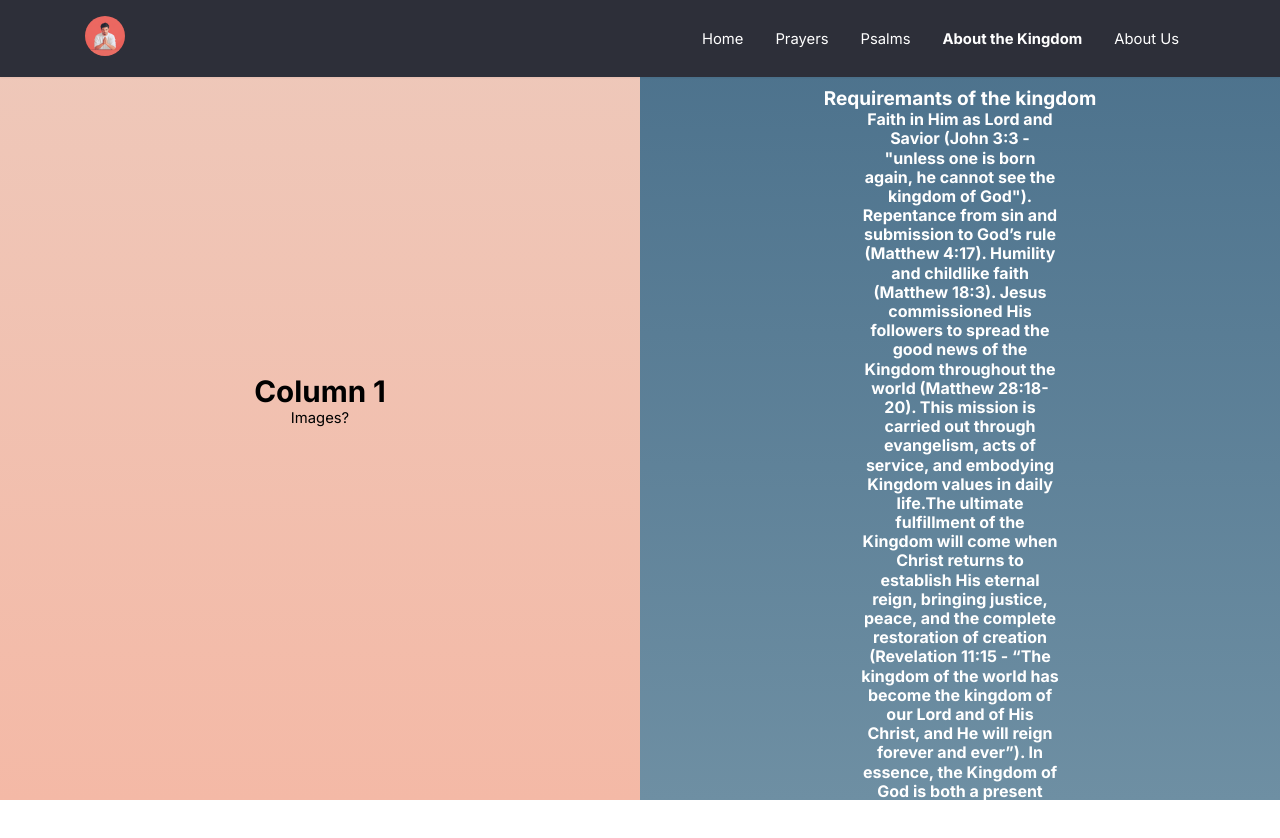
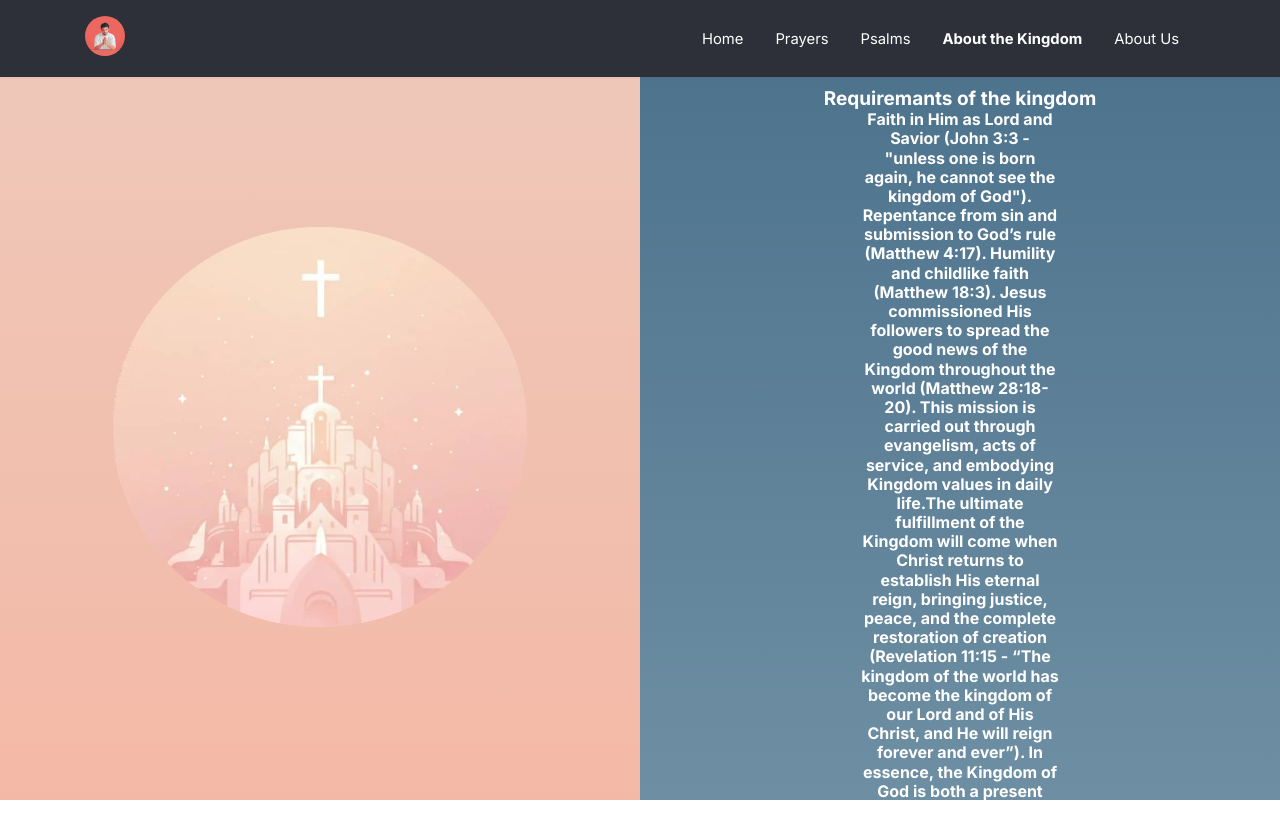
Before and after one commit to JuanEspinozaCode/ipray, a Next.js app: page /kingdom in a window 1280 px wide. Shown: the top 838 px of the page. Built offline with nearby package versions, Linux system fonts and the light colour scheme.

Commit message:
feat(i): add kingdom image

```diff
--- a/app/kingdom/content.tsx
+++ b/app/kingdom/content.tsx
@@ -1,6 +1,8 @@
 import React from "react";
 
 const imgs = ["pngegg.png"];
+
+const background = ["kingdom.png"];
 
 const TwoColumnsLayout = () => {
   return (
@@ -26,10 +28,12 @@ const TwoColumnsLayout = () => {
               flexDirection: "column",
               justifyContent: "center",
               alignItems: "center",
-              height: "100%",
+              height: "107%",
             }}>
-            <h1>Column 1</h1>
-            <p>Images?</p>
+            <img
+              src={background[0]}
+              height={400}
+              alt=""></img>
           </div>
         </div>
         <div
```
Also changed, not shown: public/kingdom.png (added), public/kingdon.png (deleted).
